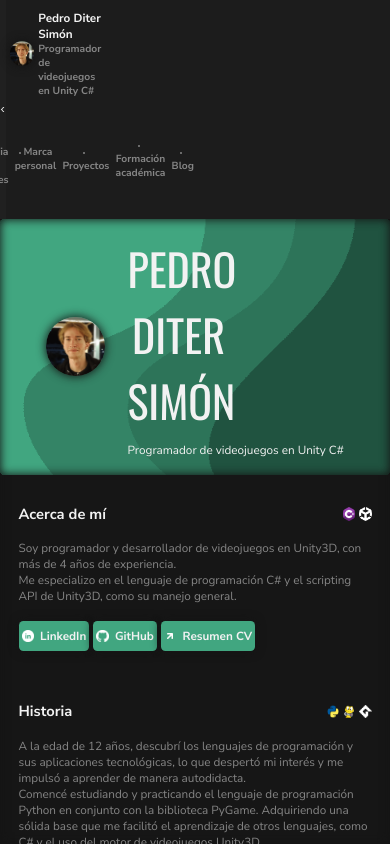
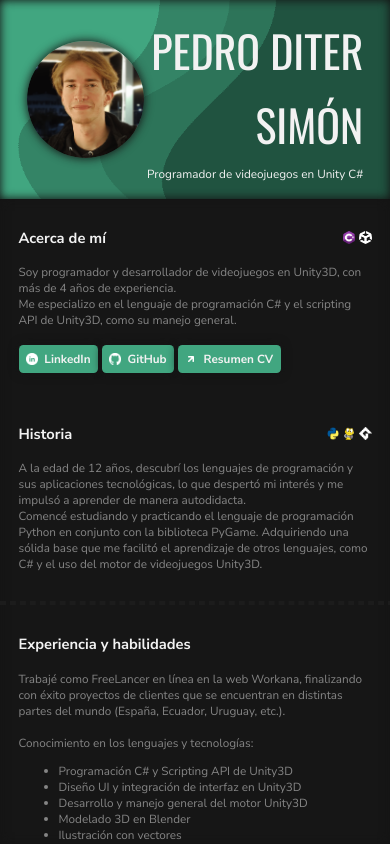
Before and after one commit to pedroditersimon/pedroditersimon.github.io, a React (Create React App) app: page / in a window 390 px wide. Built offline with nearby package versions, Linux system fonts and the light colour scheme.

Commit message:
mobile responsive

```diff
--- a/src/App.css
+++ b/src/App.css
@@ -148,3 +148,19 @@ p {
     font-size: calc(1vh + 1.6vw);
   }
 }
+
+
+
+/* Hide and Show elements depending on the platform */
+
+@media (max-width: 576px) {
+  .only_show_desktop {
+    display: none !important;
+  }
+}
+
+@media (min-width: 577px) {
+  .only_show_mobile {
+    display: none !important;
+  }
+}
--- a/src/App.tsx
+++ b/src/App.tsx
@@ -1,8 +1,5 @@
 import Banner from "./components/Banner";
 import Layout from "./layouts/Layout";
-
-// icons
-import me_logo from "./assets/me.png";
 
 // css
 import "./App.css";
@@ -19,13 +16,8 @@ import BlogSection from "./sections/BlogSection";
 
 function App() {
 	return (
+		<>
 			<Layout>
-			<Banner
-				icon={me_logo}
-				name="PEDRO DITER SIMÓN"
-				description="Programador de videojuegos en Unity C#"
-			/>
-
 				<AboutMeSection />
 
 				<SectionDivider />
@@ -43,6 +35,7 @@ function App() {
 				<SectionDivider />
 				<BlogSection />
 			</Layout>
+		</>
 	);
 }
 
--- a/src/components/Banner.css
+++ b/src/components/Banner.css
@@ -45,7 +45,6 @@
     font-family: "Oswald";
 
     align-content: center;
-    max-width: 25vw;
 }
 
 #banner p {
@@ -63,3 +62,11 @@
     border-radius: 50%;
     /* border: calc(0.15vh + 0.15vw) solid var(--color-primary-text); */
 }
+
+
+@media (max-width: 800px) {
+
+    #banner img {
+        width: 30vw;
+    }
+}
--- a/src/components/Banner.tsx
+++ b/src/components/Banner.tsx
@@ -2,14 +2,26 @@ import me_logo from "../assets/me.png";
 import { Profile } from "../types";
 import "./Banner.css";
 
-export default function Banner({ icon, name, description }: Profile) {
+interface Props extends Profile {
+	secondName?: string;
+	className?: string;
+}
+
+export default function Banner({
+	className,
+	icon,
+	name,
+	secondName,
+	description,
+}: Props) {
 	return (
-		<div id="banner" className="inside_shadow only_show_desktop">
+		<div id="banner" className={`inside_shadow ${className}`}>
 			<div className="banner_content">
 				<img className="outside_shadow unselectable" src={icon} alt="Profile" />
 
 				<div className="banner_text">
 					<h1>{name}</h1>
+					{secondName && <h1>{secondName}</h1>}
 					<p className="primary_text">{description}</p>
 				</div>
 			</div>
--- a/src/components/Button.css
+++ b/src/components/Button.css
@@ -8,7 +8,7 @@ a.button {
     justify-content: center;
     gap: calc(0.5vh + 0.5vw);
 
-    padding: 0.8vh 0.8vw;
+    padding: 0.4rem 0.5rem;
     border-radius: var(--border-radius);
 
     font-weight: bolder;
--- a/src/components/Header.css
+++ b/src/components/Header.css
@@ -66,7 +66,7 @@ header {
 
 
 @media (max-width: 800px) {
-    a.toggle_header {
+    header {
         display: none;
     }
 }
--- a/src/layouts/Layout.css
+++ b/src/layouts/Layout.css
@@ -25,6 +25,10 @@
         flex-direction: column;
     }
 
+    .layout_content {
+        padding-bottom: 10vh;
+    }
+
     .layout_content>section {
         padding-left: calc(1.5vh + 1.5vw);
         padding-right: calc(1.5vh + 1.5vw);
--- a/src/layouts/Layout.tsx
+++ b/src/layouts/Layout.tsx
@@ -2,12 +2,29 @@ import { ReactNode } from "react";
 import Banner from "../components/Banner";
 import Header from "../components/Header";
 import "./Layout.css";
-
+// icons
+import me_logo from "../assets/me.png";
 export default function Layout({ children }) {
 	return (
 		<div className="layout">
 			<Header />
-			<div className="layout_content inside_shadow">{children}</div>
+			<Banner
+				icon={me_logo}
+				name="PEDRO DITER"
+				secondName="SIMÓN"
+				description="Programador de videojuegos en Unity C#"
+				className="only_show_mobile"
+			/>
+			<div className="layout_content inside_shadow">
+				<Banner
+					icon={me_logo}
+					name="PEDRO DITER"
+					secondName="SIMÓN"
+					description="Programador de videojuegos en Unity C#"
+					className="only_show_desktop"
+				/>
+				{children}
+			</div>
 		</div>
 	);
 }
```
Also changed, not shown: todo.txt. Lines whose indentation alone changed are shown as unchanged.
